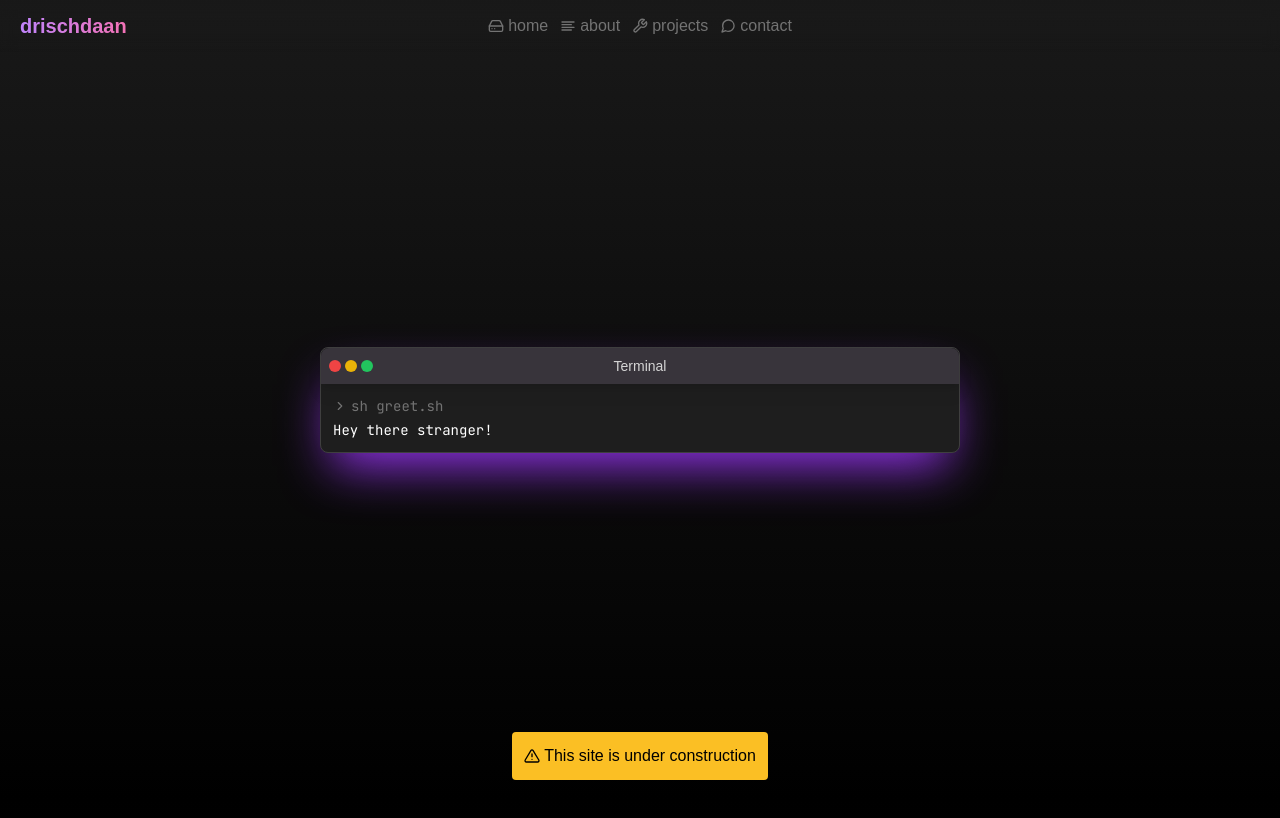
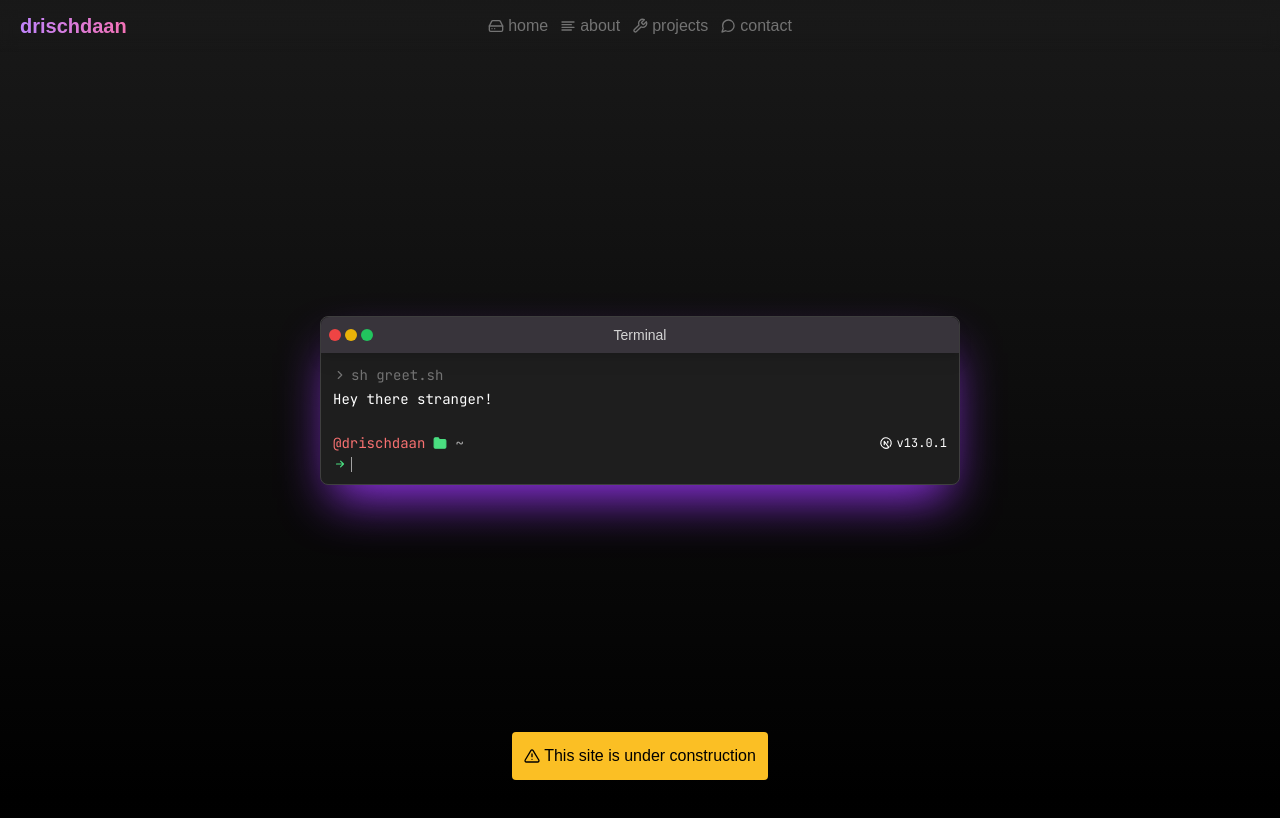
Before and after one commit to Drischdaan/drischdaan.dev, a Next.js app: page / in a window 1280 px wide. Shown: the top 818 px of the page. Built offline with nearby package versions, Linux system fonts and the light colour scheme; a web font is replaced by a local one.

Commit message:
chore: updates terminal

```diff
--- a/app/components/sections/home/Terminal.tsx
+++ b/app/components/sections/home/Terminal.tsx
@@ -1,6 +1,8 @@
 import './terminal.scss';
 
-import { FiChevronRight } from "react-icons/fi";
+import { FiChevronRight, FiFolder } from "react-icons/fi";
+import { HiOutlineArrowSmRight } from "react-icons/hi";
+import { TbBrandNextjs } from "react-icons/tb";
 
 export default function Terminal() {
   return (
@@ -20,8 +22,25 @@ export default function Terminal() {
           <FiChevronRight/>
           <span>sh greet.sh</span>
         </div>
-        <div className='flex justify-start items-center gap-1'>
+        <div className='flex flex-col justify-center items-start gap-1'>
           <span>Hey there stranger!</span>
+        </div>
+        <div className='flex flex-col justify-center items-start gap-1 w-full mt-5'>
+          <div className='flex justify-between items-center gap-2 w-full'>
+            <div className='flex justify-start items-center gap-2'>
+              <span className='text-red-400'>@drischdaan</span>
+              <FiFolder className='fill-green-400 text-green-400'/>
+              <span className='text-neutral-400'>~</span>
+            </div>
+            <div className='flex justify-end items-center gap-1'>
+              <TbBrandNextjs/>
+              <span className='text-xs'>v13.0.1</span>
+            </div>
+          </div>
+          <div className='flex justify-start items-center gap-1'>
+            <HiOutlineArrowSmRight className='text-green-400'/>
+            <div className='w-[1px] h-[15px] bg-neutral-400'></div>
+          </div>
         </div>
       </div>
     </div>
```
